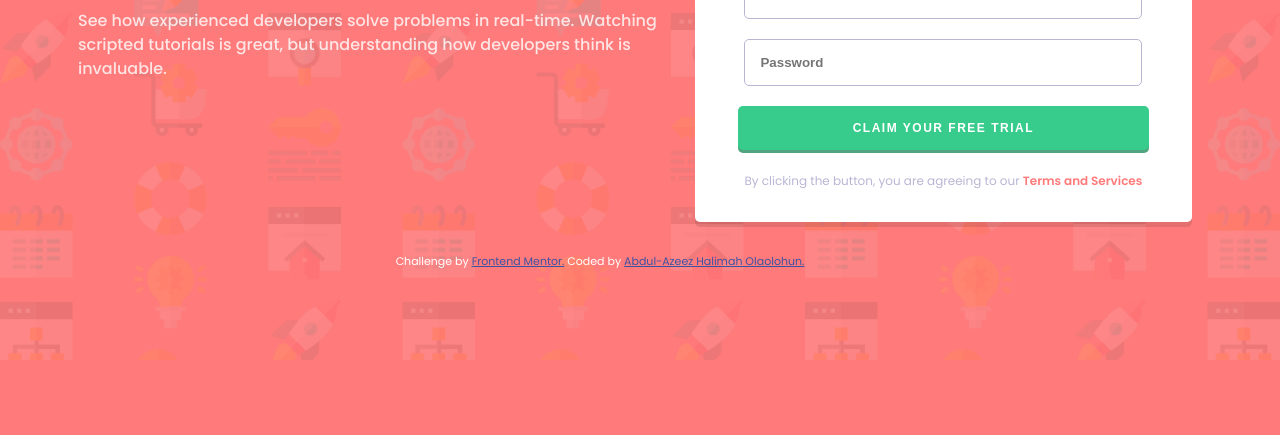
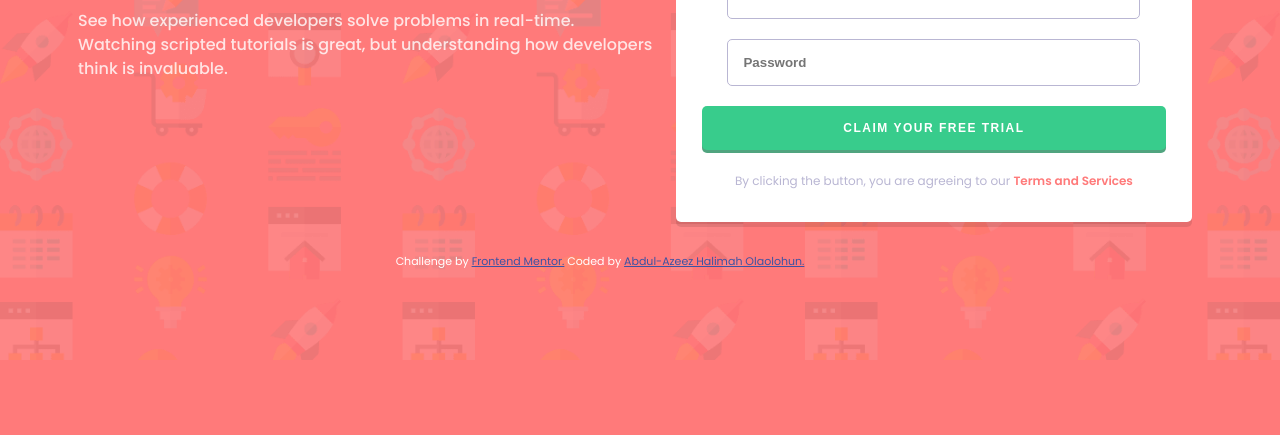
Before and after one commit to devhalimah/developers-hub, a plain HTML site: page index.html in a window 1280 px wide. Shown: the part 365-800 px from the top of the page. Drawn offline with Linux system fonts and the light colour scheme.

Commit message:
Add files via upload

```diff
--- a/css/index.scss
+++ b/css/index.scss
@@ -1,4 +1,10 @@
 @import url('https://fonts.googleapis.com/css2?family=Poppins:wght@400;500;600;700&display=swap');
+
+*,
+*::before,
+*::after {
+	box-sizing: border-box;
+}
 body{
     font-family: 'Poppins', sans-serif;
 	font-size: 16px;
@@ -45,8 +51,8 @@ h1{
 form{
     background-color: #fff;
 	border-radius: 5px;
-	padding: 20px;
 	padding-top: 30px;
+    padding-bottom: 20px;
 	box-shadow: 0 5px rgb(0,0,0,0.1);
 }
 form input[type='text'],input[type='password']{
```
Also changed, not shown: css/index.css.
